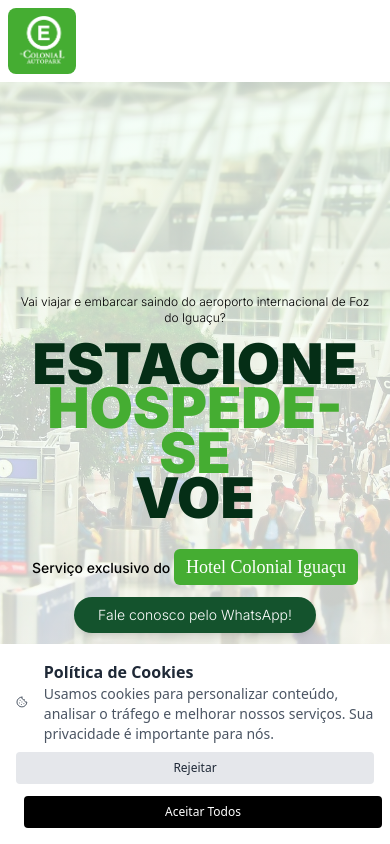
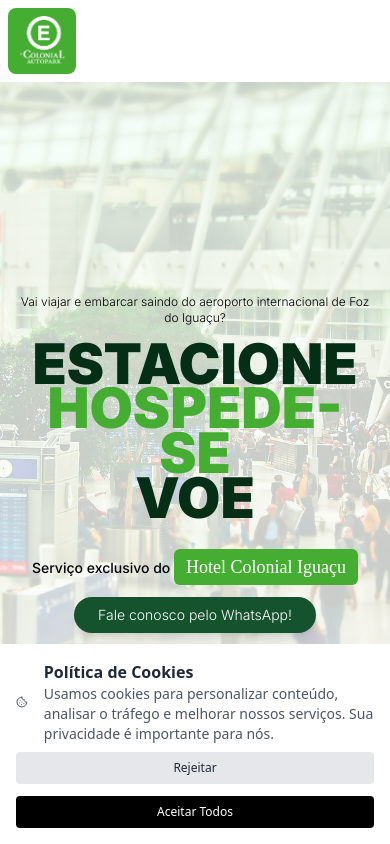
Before and after one commit to hotelcolonial/autopark, a Next.js app: page / in a window 390 px wide. Shown: the top 844 px of the page. Built offline with nearby package versions, Linux system fonts and the light colour scheme; a web font is replaced by a local one.

Commit message:
banner buttons

```diff
--- a/src/components/CookieConsent.tsx
+++ b/src/components/CookieConsent.tsx
@@ -66,7 +66,7 @@ export const CookieConsent: React.FC = () => {
             </p>
           </div>
         </div>
-        <div className="flex items-center space-x-4 text-xs flex-col space-y-3 sm:space-y-0 md:flex-row w-full sm:w-auto">
+        <div className="flex items-center md:space-x-4 text-xs flex-col space-y-3 sm:space-y-0 md:flex-row w-full sm:w-auto">
           <button
             onClick={handleReject}
             className="px-4 py-2 bg-gray-200 text-gray-800 rounded hover:bg-gray-300 transition-colors duration-300 w-full md:w-28"
@@ -75,7 +75,7 @@ export const CookieConsent: React.FC = () => {
           </button>
           <button
             onClick={handleAcceptAll}
-            className="px-4 py-2 bg-black text-white rounded hover:bg-gray-800 transition-colors duration-300 w-full md:w-auto w-30"
+            className="px-4 py-2 bg-black text-white rounded hover:bg-gray-800 transition-colors duration-300 w-full md:w-28"
           >
             Aceitar Todos
           </button>
```
